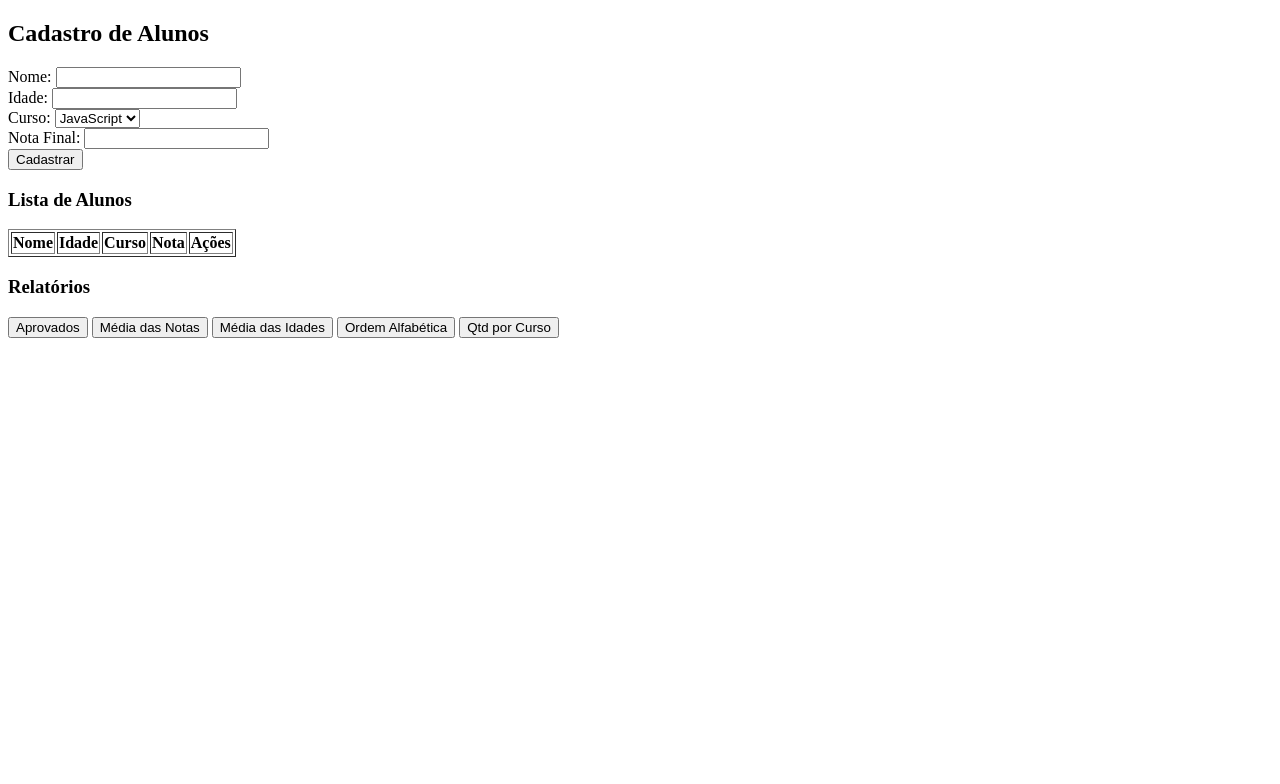
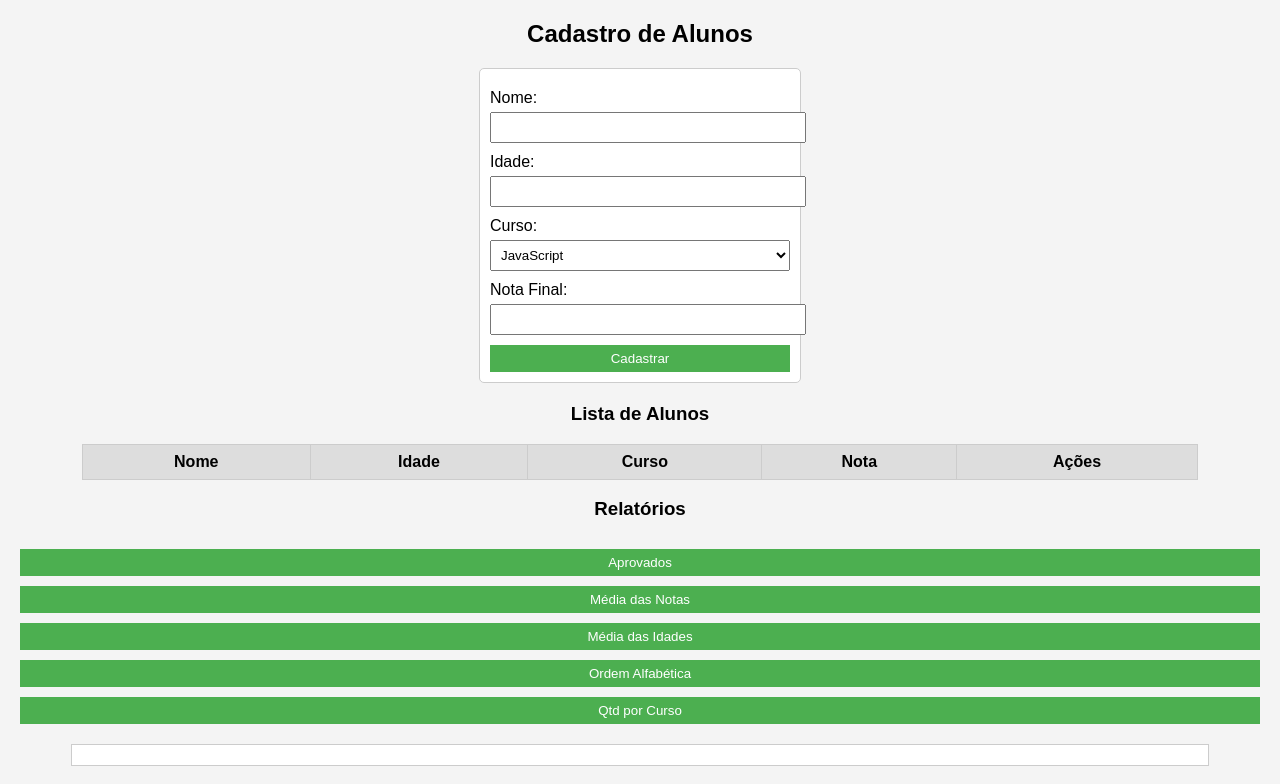
Before and after one commit to SamucaFront/FormulrioAluno, a plain HTML site: page index.html in a window 1280 px wide. Drawn offline with Linux system fonts and the light colour scheme; files whose address does not match are found by name.

Commit message:
subindo css e conectando html ao css

```diff
--- a/estilos/style.css
+++ b/estilos/style.css
@@ -0,0 +1,66 @@
+body {
+  font-family: Arial, sans-serif;
+  background-color: #f4f4f4;
+  margin: 20px;
+}
+
+h2, h3 {
+  text-align: center;
+}
+
+form {
+  background-color: white;
+  padding: 10px;
+  border: 1px solid #ccc;
+  width: 300px;
+  margin: 0 auto 20px auto;
+  border-radius: 5px;
+}
+
+label {
+  display: block;
+  margin-top: 10px;
+}
+
+input, select, button {
+  width: 100%;
+  padding: 6px;
+  margin-top: 5px;
+}
+
+button {
+  background-color: #4CAF50;
+  color: white;
+  border: none;
+  margin-top: 10px;
+  cursor: pointer;
+}
+
+button:hover {
+  background-color: #45a049;
+}
+
+table {
+  width: 90%;
+  margin: 0 auto;
+  border-collapse: collapse;
+  background-color: white;
+}
+
+th, td {
+  border: 1px solid #ccc;
+  padding: 8px;
+  text-align: center;
+}
+
+th {
+  background-color: #ddd;
+}
+
+#relatorio {
+  width: 90%;
+  margin: 20px auto;
+  background: white;
+  border: 1px solid #ccc;
+  padding: 10px;
+}
--- a/index.html
+++ b/index.html
@@ -3,6 +3,7 @@
 <head>
   <meta charset="UTF-8">
   <title>DevTech Academy - Sistema de Alunos</title>
+  <link rel="stylesheet" href="/estilos/style.css">
 </head>
 <body>
   <h2>Cadastro de Alunos</h2>
```
